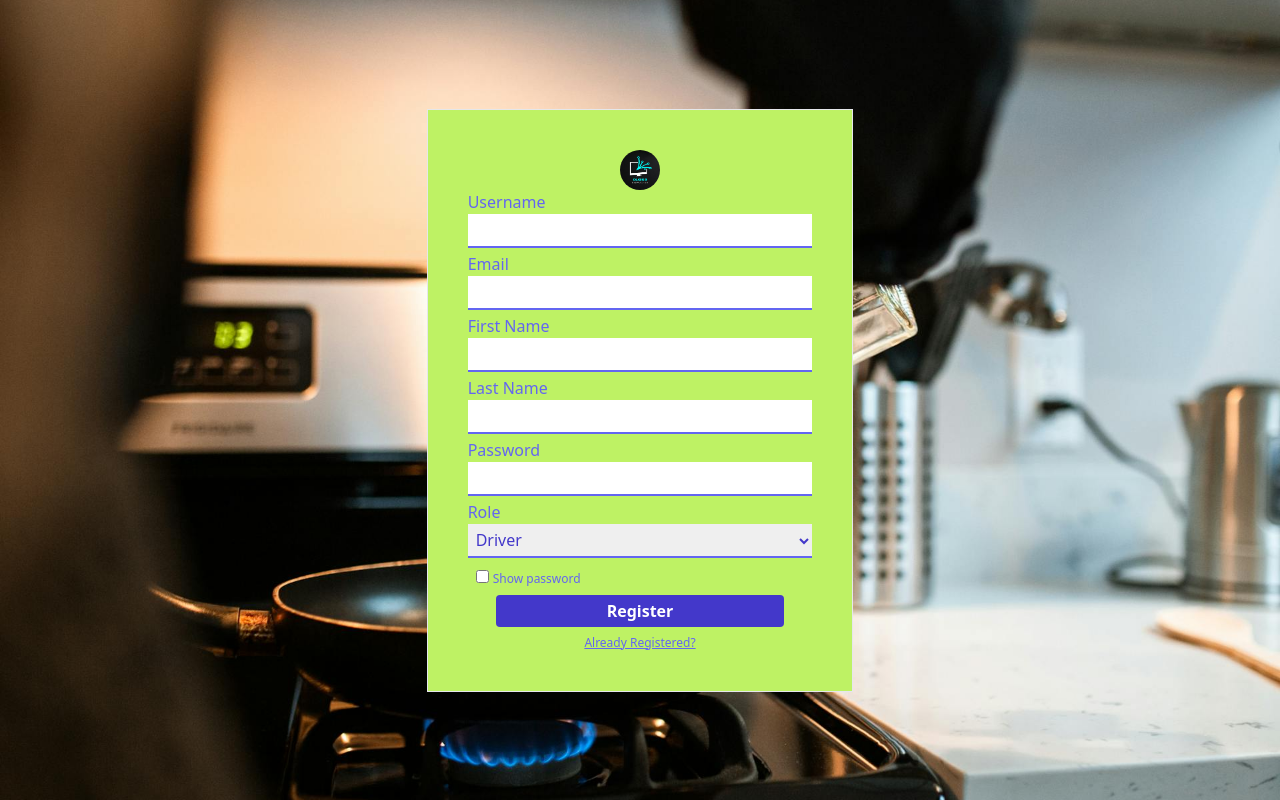
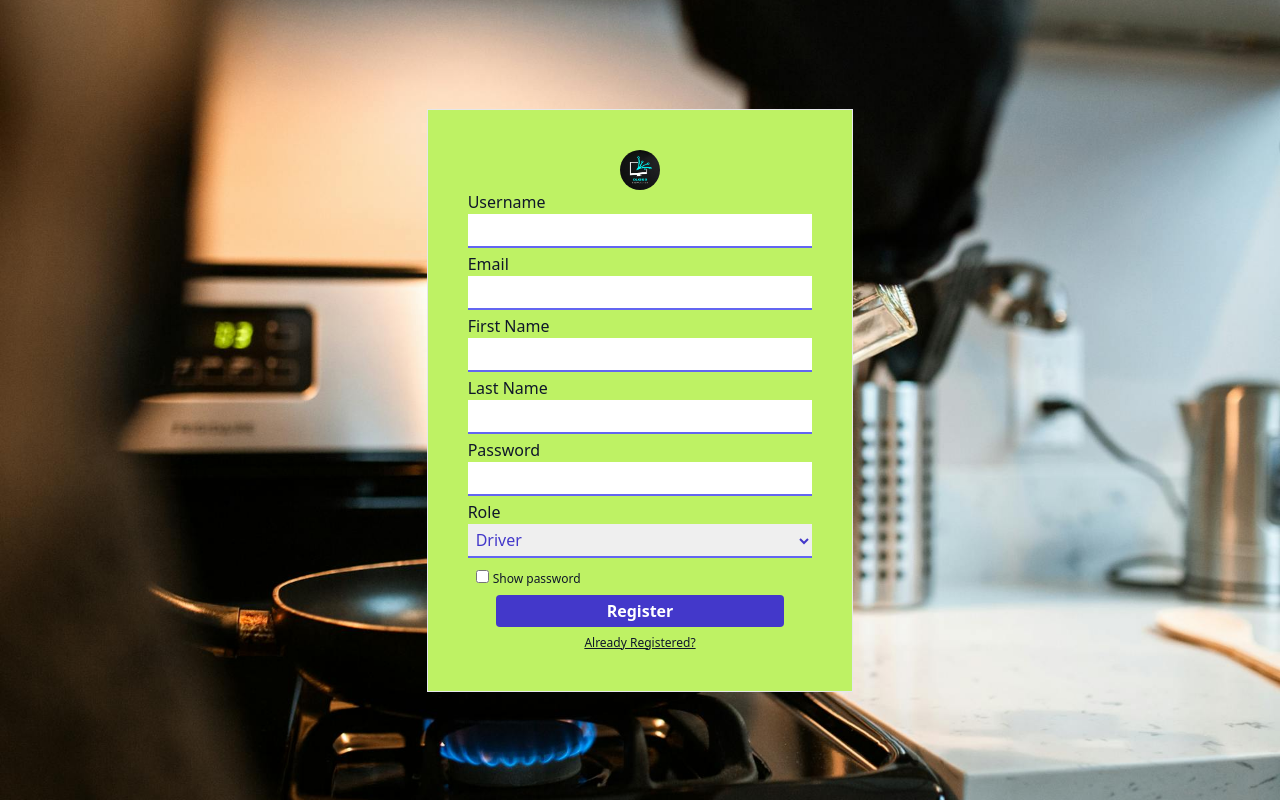
Before and after one commit to Shadkoech/Webstack-Portfolio-Project, a React (Vite) app in the folder olkisir-frontend/: page /register in a window 1280 px wide. Built offline with nearby package versions, Linux system fonts and the light colour scheme.

Commit message:
Front-end update
Changed login table views

```diff
--- a/olkisir-frontend/src/users/Login.jsx
+++ b/olkisir-frontend/src/users/Login.jsx
@@ -98,14 +98,14 @@ const Login = () => {
             </header>
             <form onSubmit={handleSubmit}>
                 <div>
-                    <label className="block mb-2 text-indigo-500" htmlFor="username">Username</label>
+                    <label className="block mb-2 text-slate-900" htmlFor="username">Username</label>
                     <input className="w-full p-2 mb-6 text-indigo-700 border-b-2 border-indigo-500 outline-none focus:bg-gray-300"
                         type="text"
                         name='email'
                         onChange={(e) => setEmail(e.target.value)} />
                 </div>
                 <div>
-                    <label className="block mb-2 text-indigo-500" htmlFor="password">Password</label>
+                    <label className="block mb-2 text-slate-900" htmlFor="password">Password</label>
                     <input className="w-full p-2 mb-6 text-indigo-700 border-b-2 border-indigo-500 outline-none focus:bg-gray-300"
                         type="password"
                         name="password"
@@ -117,8 +117,8 @@ const Login = () => {
                 </div>
             </form>
             <footer>
-                <Link className="text-indigo-700 hover:text-pink-700 text-sm float-left" to="#">Forgot Password?</Link>
-                <Link className="text-indigo-700 hover:text-pink-700 text-sm float-right" to="/register" >Create Account</Link>
+                <Link className="text-slate-900 hover:text-pink-700 text-sm float-left" to="#">Forgot Password?</Link>
+                <Link className="text-slate-900 hover:text-pink-700 text-sm float-right" to="/register" >Create Account</Link>
             </footer>
         </div>
         </div>
--- a/olkisir-frontend/src/users/Register.jsx
+++ b/olkisir-frontend/src/users/Register.jsx
@@ -102,7 +102,7 @@ const Register = () => {
                     </p> */}
                 </div>
                 <div className=''>
-                    <label className="mb- text-indigo-500" htmlFor="username">Username</label><br />
+                    <label className="mb- text-slate-900" htmlFor="username">Username</label><br />
                     <input
                         type="text"
                         name='username'
@@ -112,7 +112,7 @@ const Register = () => {
                     />
                 </div>
                 <div className=''>
-                    <label className='mb- text-indigo-500'>Email</label><br />
+                    <label className='mb- text-slate-900'>Email</label><br />
                     <input
                         type="email"
                         name='email'
@@ -122,7 +122,7 @@ const Register = () => {
                     />
                 </div>
                 <div className=''>
-                    <label className='mb- text-indigo-500'>First Name</label><br />
+                    <label className='mb- text-slate-900'>First Name</label><br />
                     <input
                         type="text"
                         name='first_name'
@@ -132,7 +132,7 @@ const Register = () => {
                     />
                 </div>
                 <div className=''>
-                    <label className='mb- text-indigo-500'>Last Name</label><br />
+                    <label className='mb- text-slate-900'>Last Name</label><br />
                     <input
                         type="text"
                         name='last_name'
@@ -142,7 +142,7 @@ const Register = () => {
                     />
                 </div>
                 <div className=''>
-                    <label className='mb- text-indigo-500'>Password</label><br />
+                    <label className='mb- text-slate-900'>Password</label><br />
                     <input
                         type={showPass ? 'text' : 'password'}
                         name='password'
@@ -152,7 +152,7 @@ const Register = () => {
                     />
                 </div>
                 <div className=''>
-                    <label className='mb- text-indigo-500'>Role</label><br />
+                    <label className='mb- text-slate-900'>Role</label><br />
                     <select
                         name='role'
                         value={role}
@@ -167,7 +167,7 @@ const Register = () => {
                         ))}
                     </select>
                 </div>
-                <div className='text-indigo-500 space-x-1 text-xs p-2'>
+                <div className='text-slate-900 space-x-1 text-xs p-2'>
                     <input
                         type="checkbox"
                         name='checkbox'
@@ -180,7 +180,7 @@ const Register = () => {
                     <button type="submit" className='bg-indigo-700 hover:bg-pink-700 text-white font-bold w-10/12 rounded font-bold text-neutral-300 hover:bg-green-500 h-8 mb-2'>
                         Register
                     </button>
-                    <Link className="text-xs hover:font-bold text-indigo-500 underline" to="/login">
+                    <Link className="text-xs hover:font-bold text-slate-900 underline" to="/login">
                         Already Registered?
                     </Link>
                 </div>
```
